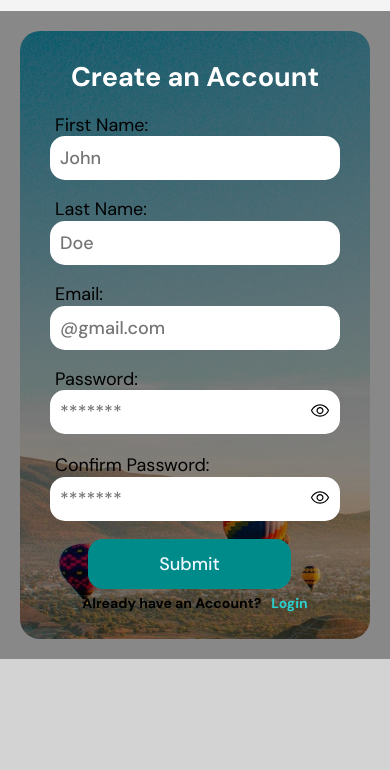
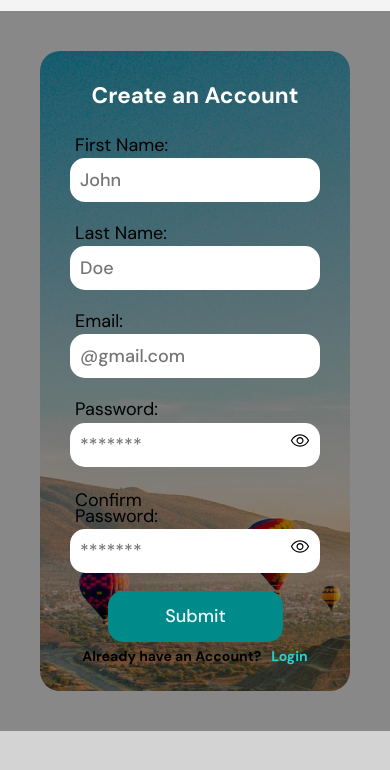
Before and after one commit to webmaster2000/defence-project, a plain HTML site: page signup.html in a window 390 px wide. Shown: the part 54-824 px from the top of the page. Drawn offline with Linux system fonts and the light colour scheme.

Commit message:
second update

```diff
--- a/styles/signup.css
+++ b/styles/signup.css
@@ -58,6 +58,8 @@ li a{
     justify-content: center;
     align-items: center;
    background-color:#888;
+   padding: 20px;
+
 
 }
 
@@ -69,6 +71,7 @@ form{
     flex-direction: column;
     justify-content: center;
     border-radius: 20px;
+  padding: 20px;
 
 }
 form label{
@@ -204,6 +207,18 @@ form input{
 
 
     }
+    .create-acc{
+        color: #FFFFFF;
+        font-family: 'DM Sans';
+        font-style: normal;
+        font-weight: 500;
+        font-size: 15px;
+        line-height: 70.19%;
+        text-align: center;
+        margin: 10px;
+        margin-bottom: 30px;
+        /* width: 100%; */
+    }
     .container{
         display: flex;
         justify-content: center;
@@ -214,7 +229,7 @@ form input{
     }
 
     form{
-        width: 90%;
+        width: 95%;
         padding:30px;
         background-image:url(./Rectangle\ 4204.png);
         display: flex;
@@ -229,7 +244,7 @@ form input{
         font-style: normal;
         font-weight: 200;
         font-size: 18px;
-        line-height: 70.19%;
+        line-height: 90.19%;
         float: left;
         color: black;
         padding: 5px;
@@ -270,5 +285,31 @@ form input{
         color: darkcyan ;
         transform: scale(0.9);
     }
+    .fa-light{
+        background-color: transparent;
+        border: none;
+        position: absolute;
+        top: 48%;
+        right: 10px;
+        cursor: pointer;
+        right: 10px;
+
+      }
+
+      .fa-eye {
+        color: #888;
+      }
+
+      .fa-eye-slash {
+        color: #333;
+      }
+      .fa-lightt{
+        background-color: transparent;
+        border: none;
+        position: absolute;
+        top: 35%;
+        right: 10px;
+        cursor: pointer;
+      }
 
   }
```
